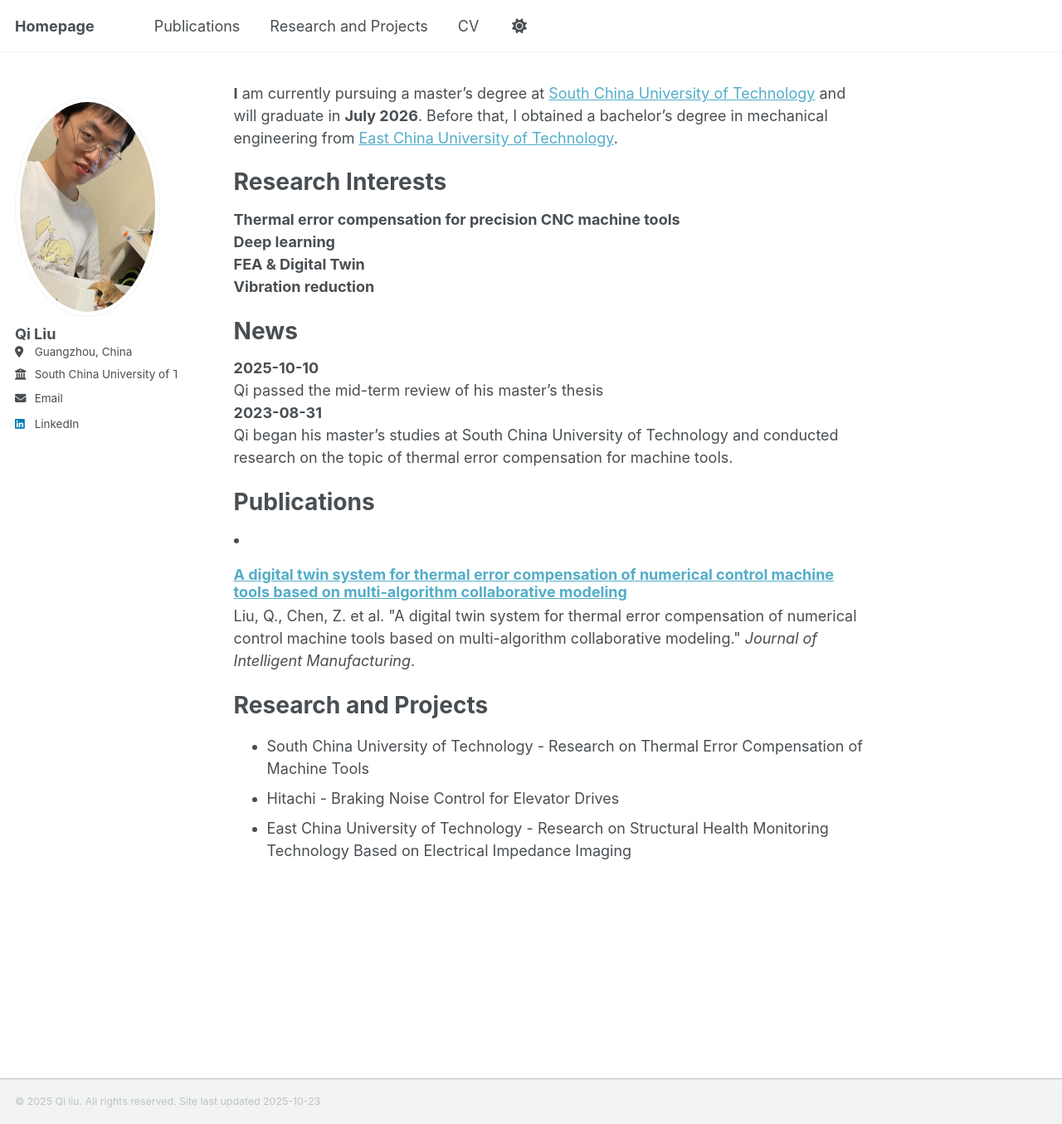
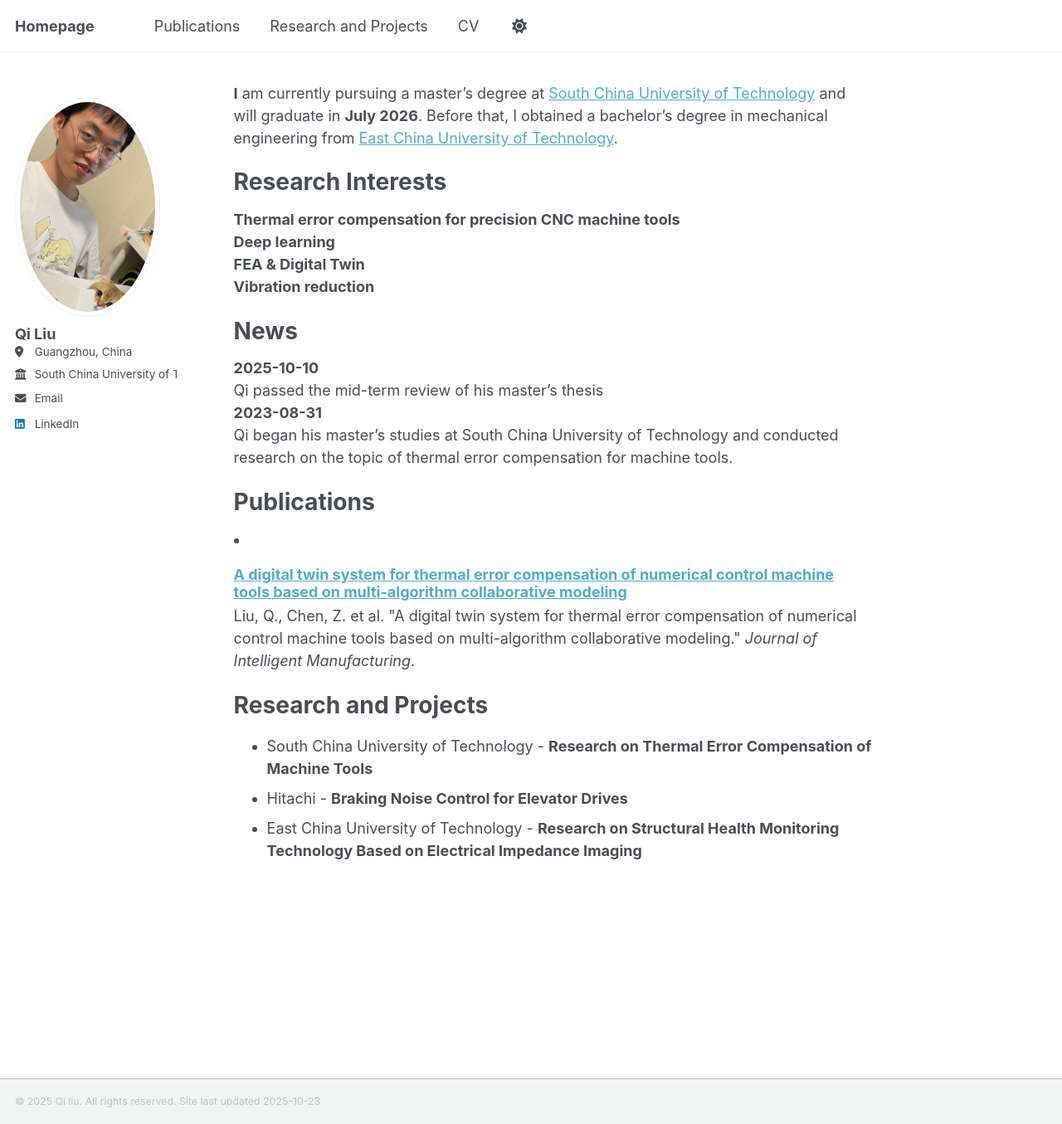
Before and after one commit to qiliu0701/qiliu0701.github.io, a Jekyll site: the page built from _pages/about.md, in a window 1280 px wide and 1355 px high. Shown: the whole window at 83% size. Built offline with Jekyll 4.4.1, drawn with Linux system fonts in a browser that asks for light colours; a script that is not in the unit is left out.

```diff
--- a/_pages/about.md
+++ b/_pages/about.md
@@ -28,6 +28,6 @@ Publications
 
 Research and Projects
 ======
-* South China University of Technology - Research on Thermal Error Compensation of Machine Tools
-* Hitachi - Braking Noise Control for Elevator Drives
-* East China University of Technology - Research on Structural Health Monitoring Technology Based on Electrical Impedance Imaging
+* South China University of Technology - **Research on Thermal Error Compensation of Machine Tools**
+* Hitachi - **Braking Noise Control for Elevator Drives**
+* East China University of Technology - **Research on Structural Health Monitoring Technology Based on Electrical Impedance Imaging**
```
